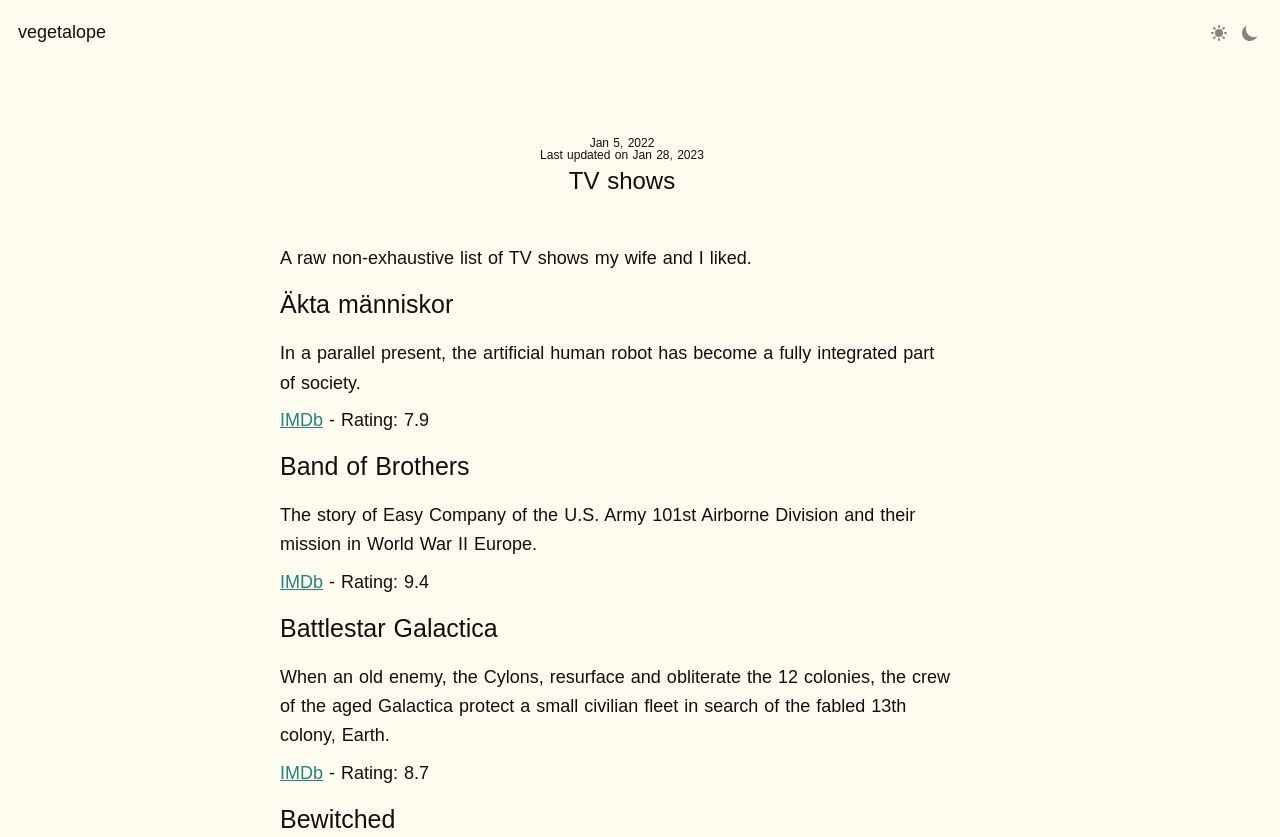
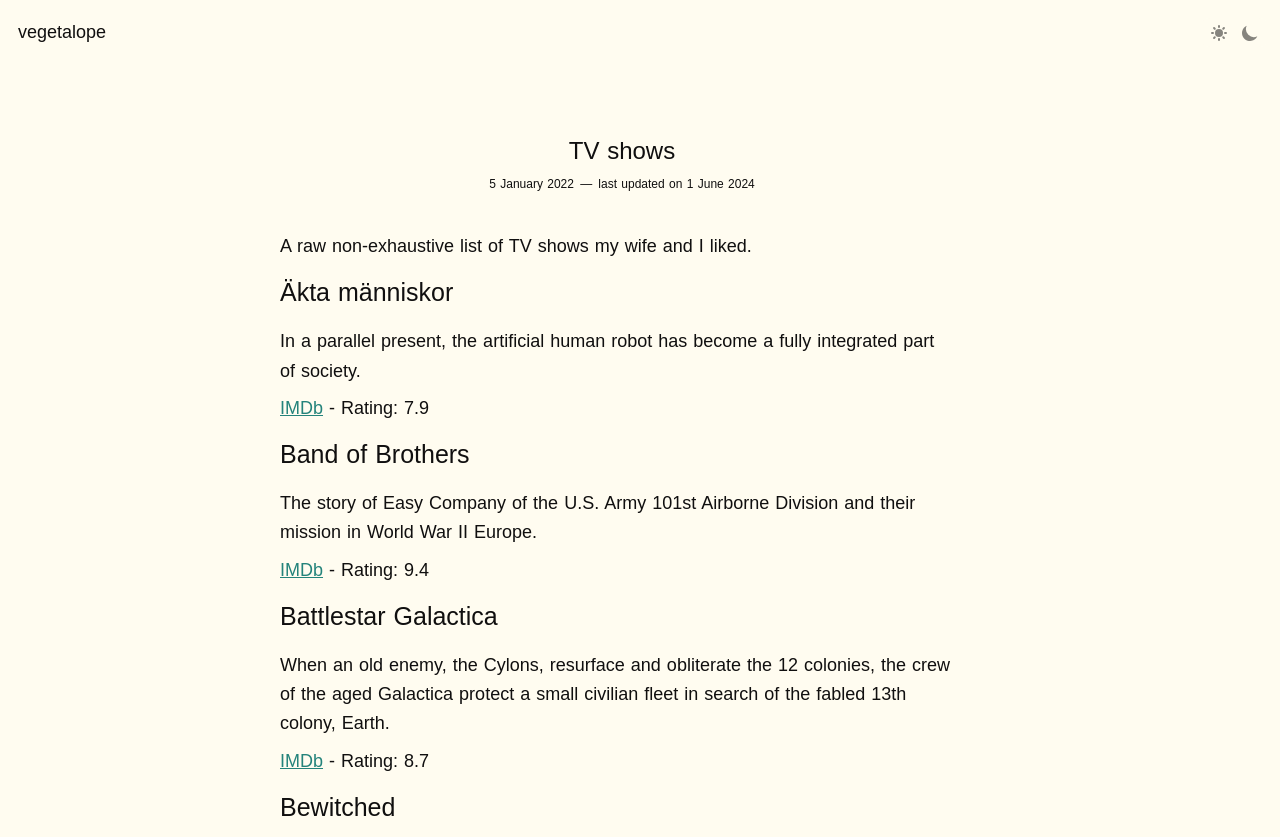
Before and after one commit to brnrd/vegetalope, an Astro site: page /tv-shows in a window 1280 px wide. Shown: the top 837 px of the page. Built offline with nearby package versions, Linux system fonts and the light colour scheme; Astro itself is replaced by a stand-in of ours.

Commit message:
fix(date): use UK date format and full month, redo layout

```diff
--- a/src/components/FormattedDate.astro
+++ b/src/components/FormattedDate.astro
@@ -9,9 +9,9 @@
 
 <time datetime={dateObject.toISOString()}>
 	{
-		dateObject.toLocaleDateString('en-us', {
+		dateObject.toLocaleDateString('en-uk', {
 			year: 'numeric',
-			month: 'short',
+			month: 'long',
 			day: 'numeric',
 		})
 	}
--- a/src/layouts/Article.astro
+++ b/src/layouts/Article.astro
@@ -53,6 +53,12 @@
 				color: rgb(var(--gray));
 			}
 
+			.last-updated-on::before {
+				content: "\2014";
+				margin: 0 6px 0 2px;
+				margin: 0 0.6rem 0 0.2rem;
+			}
+
 			@media (max-width: 720px) {
 				main {
 					width: 100%;
@@ -75,18 +81,15 @@
 				</div>
 				<div class="prose">
 					<div class="title">
+						<h1>{title}</h1>
 						<div class="date">
-							{pubDate && <FormattedDate date={pubDate} />}
+							{pubDate && <span><FormattedDate date={pubDate} /></span>}
 							{
 								updatedDate && (
-									<div class="last-updated-on">
-										Last updated on <FormattedDate date={updatedDate} />
-									</div>
+									<span class="last-updated-on">last updated on <FormattedDate date={updatedDate} /></span>
 								)
 							}
 						</div>
-						<h1>{title}</h1>
-
 					</div>
 					<slot />
 				</div>
--- a/src/pages/tv-shows.md
+++ b/src/pages/tv-shows.md
@@ -3,7 +3,7 @@
 description: 'A raw non-exhaustive list of good TV shows.'
 layout: '../layouts/Article.astro'
 pubDate: '2022-01-05'
-updatedDate: '2023-01-28'
+updatedDate: '2024-06-01'
 ---
 
 A raw non-exhaustive list of TV shows my wife and I liked.
```
Also changed, not shown: src/pages/brian-viner-100-classic-films.md (+1 -1 lines).
